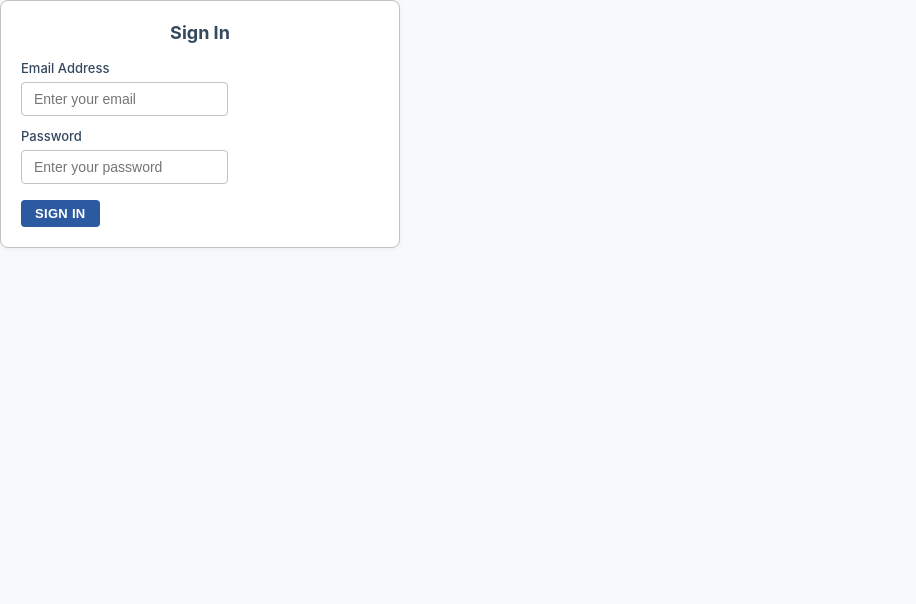
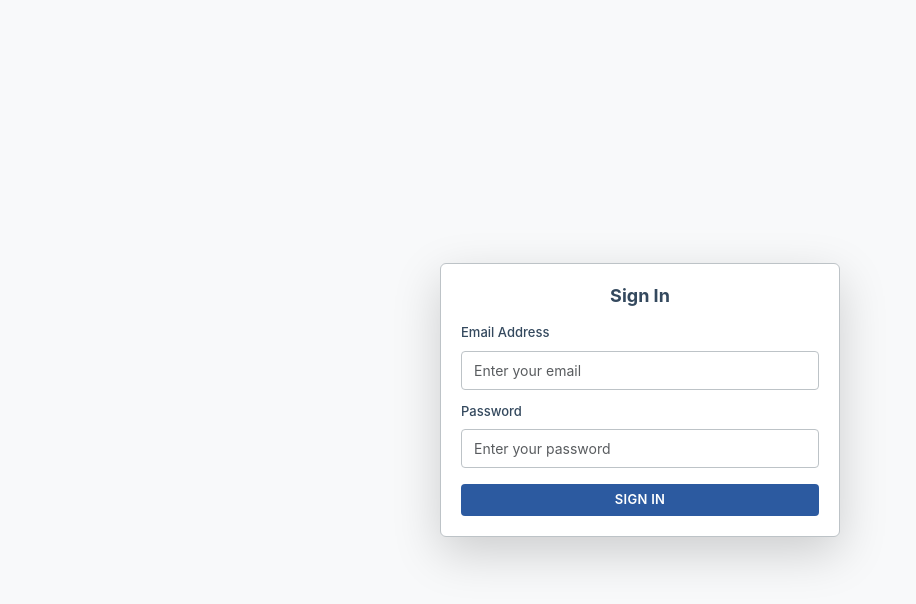
Before and after one commit to Paratwaj/Employee-Management, a React (Vite) app: page /login in a window 1280 px wide. Shown: the top 604 px of the page, without its empty margins (0-916 px from the left). Built offline with nearby package versions, Linux system fonts and the light colour scheme.

Commit message:
feat: add Bootstrap scripts and styles for improved UI; set body background color

```diff
--- a/index.html
+++ b/index.html
@@ -5,9 +5,11 @@
     <link rel="icon" type="image/jpg+xml" href="/emplogo.png" />
     <meta name="viewport" content="width=device-width, initial-scale=1.0" />
     <title>Employee Management</title>
+    <link href="https://cdn.jsdelivr.net/npm/bootstrap@5.3.0/dist/css/bootstrap.min.css" rel="stylesheet" />
   </head>
   <body>
     <div id="root"></div>
     <script type="module" src="/src/main.jsx"></script>
+    <script src="https://cdn.jsdelivr.net/npm/bootstrap@5.3.0/dist/js/bootstrap.bundle.min.js"></script>
   </body>
 </html>
--- a/src/index.css
+++ b/src/index.css
@@ -22,6 +22,7 @@
     'Helvetica Neue', sans-serif;
   -webkit-font-smoothing: antialiased;
   -moz-osx-font-smoothing: grayscale;
+  background-color: #f8f9fa;
 }
 
 code {
```
